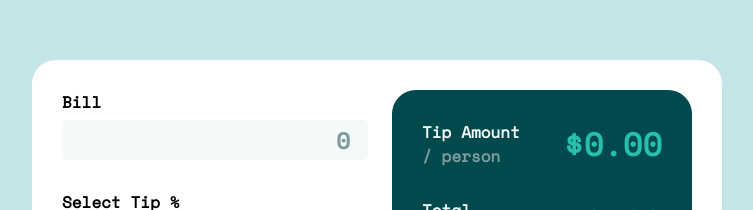
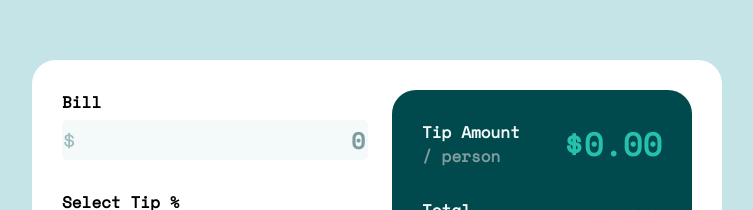
Before and after one commit to jmhar3/100-days-tip-calculator, a React (Create React App) app in the folder tip-calculator/: page / in a window 1280 px wide. Shown: the part 148-358 px from the top of the page, without its empty margins (263-1016 px from the left). Built offline with nearby package versions, Linux system fonts and the light colour scheme.

Commit message:
fix hover states

```diff
--- a/tip-calculator/src/App.css
+++ b/tip-calculator/src/App.css
@@ -84,9 +84,9 @@ body {
 }
 
 #totals > :first-child {
- display: flex;
- flex-direction: column;
- gap: 30px;
+  display: flex;
+  flex-direction: column;
+  gap: 30px;
 }
 
 #totals h1 {
@@ -136,12 +136,12 @@ body {
 }
 
 #bill-total input {
-  background: url(./images//icon-dollar.svg) left no-repeat,
-
+  background: url(./images/icon-dollar.svg) left no-repeat,
+  var(--neutral-very-light-gray-cyan);
 }
 
 #people-total input {
-  background: url(./images//icon-person.svg) left no-repeat,
+  background: url(./images/icon-person.svg) left no-repeat,
     var(--neutral-very-light-gray-cyan);
 }
 
@@ -151,7 +151,7 @@ input {
   display: flex;
   justify-content: space-between;
   margin-top: 6px;
-  border: 2px solid  var(--neutral-very-light-gray-cyan);
+  border: 2px solid var(--neutral-very-light-gray-cyan);
   background-color: var(--neutral-very-light-gray-cyan);
   outline: none;
 }
@@ -160,14 +160,26 @@ input::placeholder {
   color: var(--neutral-gray-cyan);
 }
 
-input:hover, input:focus {
-  border: 2px solid var(hsl(172, 67%, 45%));
+input:hover,
+input:focus {
+  border: 2px solid var(--primary-cyan);
 }
 
-button:hover {
-  background: var(hsl(172, 67%, 45%));
+#tip-selects button:hover {
+  color: var(--neutral-dark-cyan);
+  background-color: hsl(172, 71%, 70%);
 }
 
 button:disabled {
- opacity: .3;
+  opacity: 0.3;
 }
+
+input::-webkit-outer-spin-button,
+input::-webkit-inner-spin-button {
+  -webkit-appearance: none;
+  margin: 0;
+}
+
+input {
+  -moz-appearance: textfield;
+}
```
